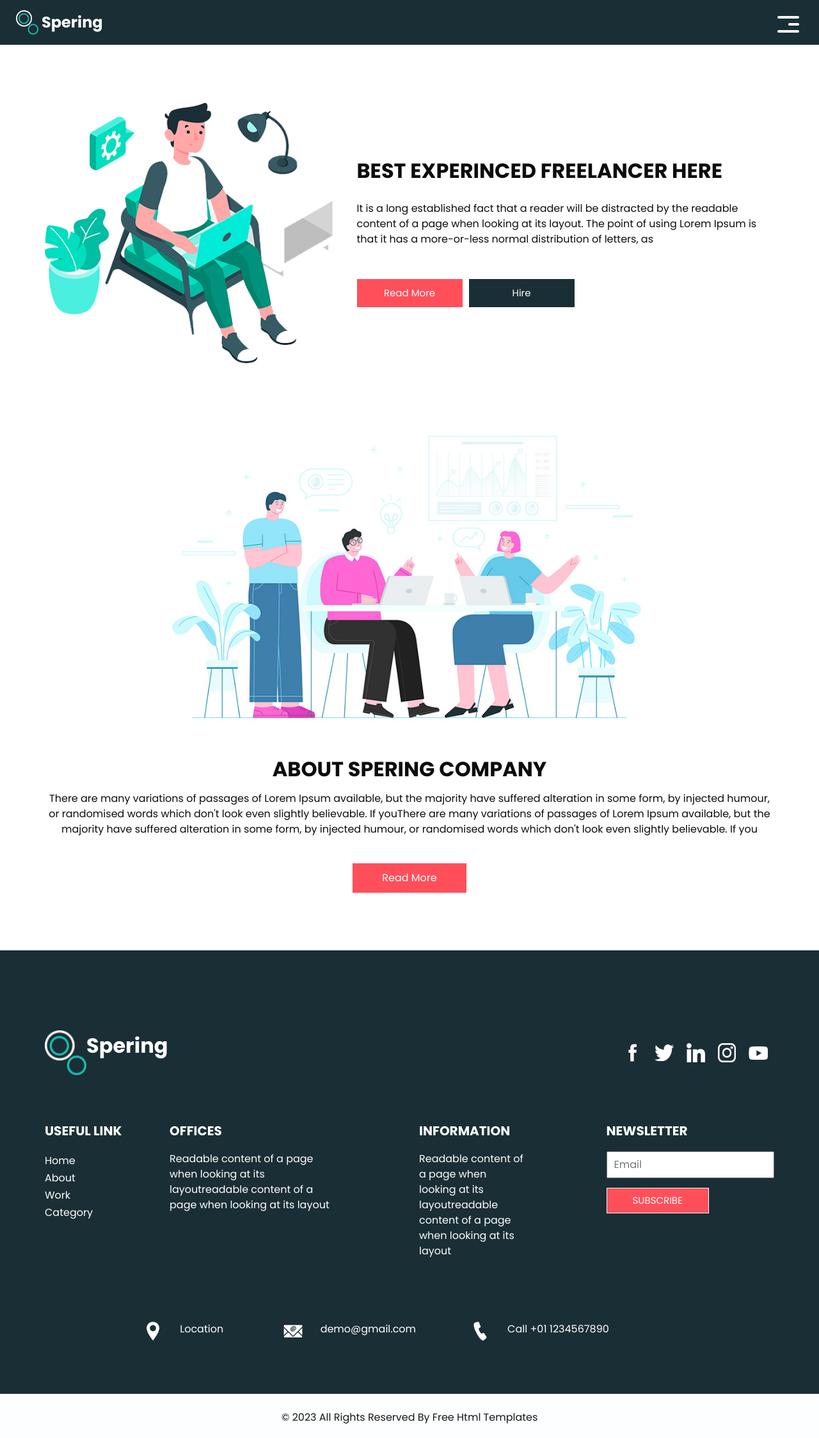
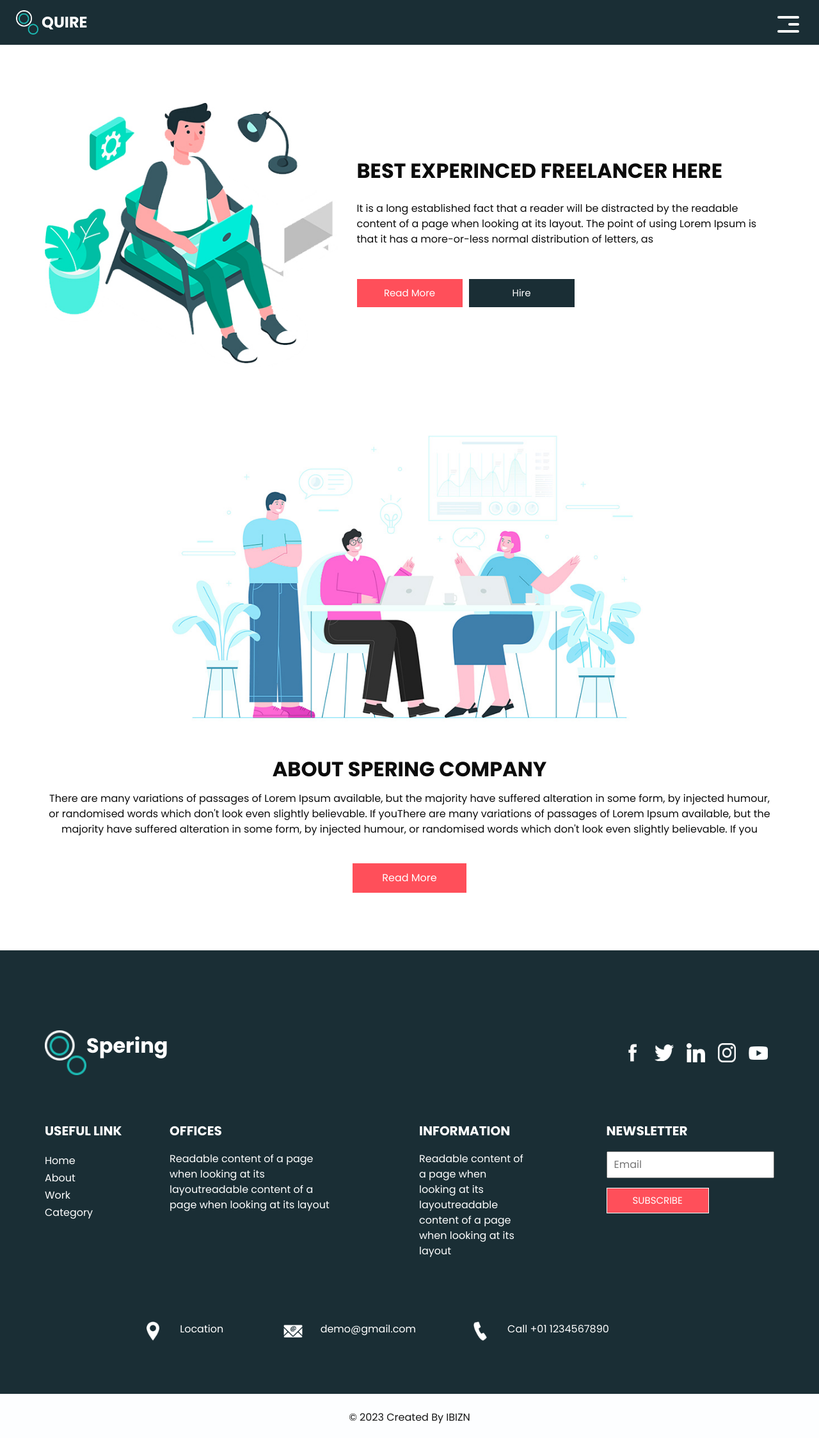
Before and after one commit to sifat3/quire, a Django app: template connect/templates/connect/about.html in a window 1280 px wide. Shown: the whole page at 64% size. Run offline with Django 4.2, Linux system fonts and the light colour scheme; the template is opened without the code that fills it, so the values that code supplies are empty; some libraries are stand-ins or nearby versions.

Commit message:
30/10/2023

```diff
--- a/connect/templates/connect/about.html
+++ b/connect/templates/connect/about.html
@@ -12,16 +13,16 @@
   <meta name="description" content="" />
   <meta name="author" content="" />
 
-  <title>Spering</title>
+  <title>QUIRE</title>
 
   <!-- bootstrap core css -->
-  <link rel="stylesheet" type="text/css" href="css/bootstrap.css" />
+  <link rel="stylesheet" type="text/css" href="{% static 'css/bootstrap.css' %}" />
 
   <link href="https://fonts.googleapis.com/css?family=Poppins:400,700&display=swap" rel="stylesheet">
   <!-- Custom styles for this template -->
-  <link href="css/style.css" rel="stylesheet" />
+  <link href="{% static 'css/style.css' %}" rel="stylesheet" />
   <!-- responsive style -->
-  <link href="css/responsive.css" rel="stylesheet" />
+  <link href="{% static 'css/responsive.css' %}" rel="stylesheet" />
 </head>
 
 <body class="sub_page">
@@ -30,10 +31,10 @@
     <header class="header_section">
       <div class="container-fluid">
         <nav class="navbar navbar-expand-lg custom_nav-container">
-          <a class="navbar-brand" href="index.html">
-            <img src="images/logo.png" alt="" />
+          <a class="navbar-brand" href="{% url 'home' %}">
+            <img src="{% static 'images/logo.png'%}" alt="" />
             <span>
-              Spering
+              QUIRE
             </span>
           </a>
           <button class="navbar-toggler" type="button" data-toggle="collapse" data-target="#navbarSupportedContent" aria-controls="navbarSupportedContent" aria-expanded="false" aria-label="Toggle navigation">
@@ -43,16 +44,16 @@
           <div class="collapse navbar-collapse" id="navbarSupportedContent">
             <ul class="navbar-nav  ">
               <li class="nav-item">
-                <a class="nav-link" href="index.html">Home <span class="sr-only">(current)</span></a>
+                <a class="nav-link" href="{% url 'home' %}">Home <span class="sr-only">(current)</span></a>
               </li>
               <li class="nav-item active">
-                <a class="nav-link" href="about.html"> About</a>
+                <a class="nav-link" href="{% url 'about' %}"> About</a>
               </li>
               <li class="nav-item">
-                <a class="nav-link" href="work.html">Work </a>
+                <a class="nav-link" href="">Work </a>
               </li>
               <li class="nav-item">
-                <a class="nav-link" href="category.html"> Category </a>
+                <a class="nav-link" href=""> Category </a>
               </li>
             </ul>
             <div class="user_option">
@@ -194,16 +195,16 @@
                 </h5>
                 <ul>
                   <li class=" active">
-                    <a class="" href="index.html">Home <span class="sr-only">(current)</span></a>
+                    <a class="" href="{% url 'home' %}">Home <span class="sr-only">(current)</span></a>
                   </li>
                   <li class="">
-                    <a class="" href="about.html">About </a>
+                    <a class="" href="{% url 'about' %}">About </a>
                   </li>
                   <li class="">
-                    <a class="" href="work.html">Work </a>
+                    <a class="" href="">Work </a>
                   </li>
                   <li class="">
-                    <a class="" href="category.html">Category </a>
+                    <a class="" href="">Category </a>
                   </li>
                 </ul>
               </div>
@@ -296,17 +297,18 @@
   <footer class="container-fluid footer_section ">
     <div class="container">
       <p>
-        &copy; <span id="displayDate"></span> All Rights Reserved By
-        <a href="https://html.design/">Free Html Templates</a>
+        &copy; <span id="displayDate"></span> Created By
+        <a href="https://ibizn.com/">IBIZN</a>
       </p>
     </div>
   </footer>
+
   <!-- end  footer section -->
 
 
-  <script src="js/jquery-3.4.1.min.js"></script>
-  <script src="js/bootstrap.js"></script>
-  <script src="js/custom.js"></script>
+  <script src="{% static 'js/jquery-3.4.1.min.js' %}"></script>
+  <script src="{% static 'js/bootstrap.js' %}"></script>
+  <script src="{% static 'js/custom.js' %}"></script>
 
 
 </body>
--- a/connect/templates/connect/index.html
+++ b/connect/templates/connect/index.html
@@ -47,7 +47,7 @@
                 <a class="nav-link" href="{% url 'home' %}">Home <span class="sr-only">(current)</span></a>
               </li>
               <li class="nav-item">
-                <a class="nav-link" href=""> About</a>
+                <a class="nav-link" href="{% url 'about' %}"> About</a>
               </li>
               <li class="nav-item">
                 <a class="nav-link" href="">Work </a>
@@ -119,7 +119,7 @@
                       the readable content of a page
                     </p>
                     <div class="btn-box">
-                      <a href="" class="btn-1">
+                      <a href="{% url 'about' %}" class="btn-1">
                         About Us
                       </a>
                       <a href="" class="btn-2">
--- a/connect/urls.py
+++ b/connect/urls.py
@@ -3,4 +3,5 @@ from . import views
 
 urlpatterns = [
     path('', views.home, name='home'),
+    path('about/', views.about, name='about')
 ]
--- a/connect/views.py
+++ b/connect/views.py
@@ -3,3 +3,7 @@ from django.shortcuts import render
 
 def home(request):
     return render(request, 'connect/index.html')
+
+
+def about(request):
+    return render(request, 'connect/about.html')
```
Also changed, not shown: other parts of connect/templates/connect/about.html (+12 -11 lines).
